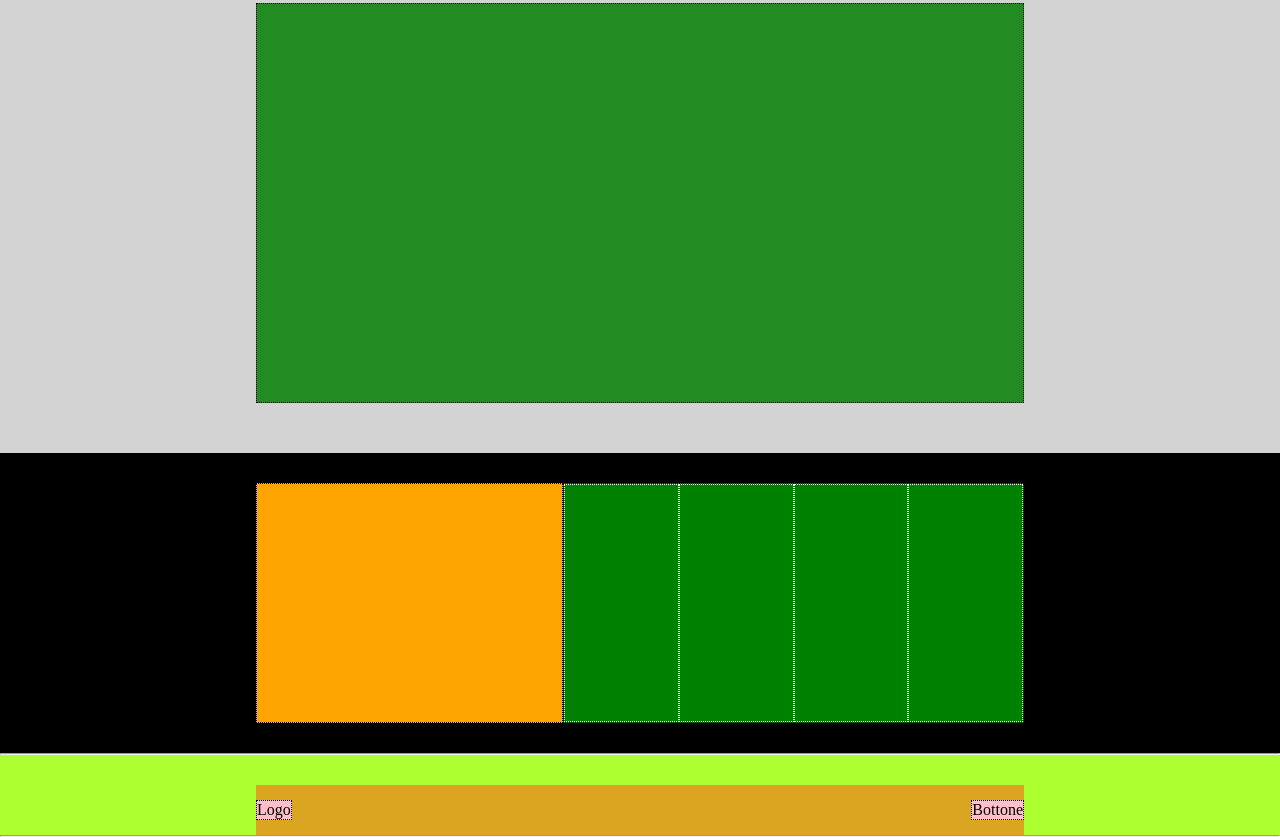
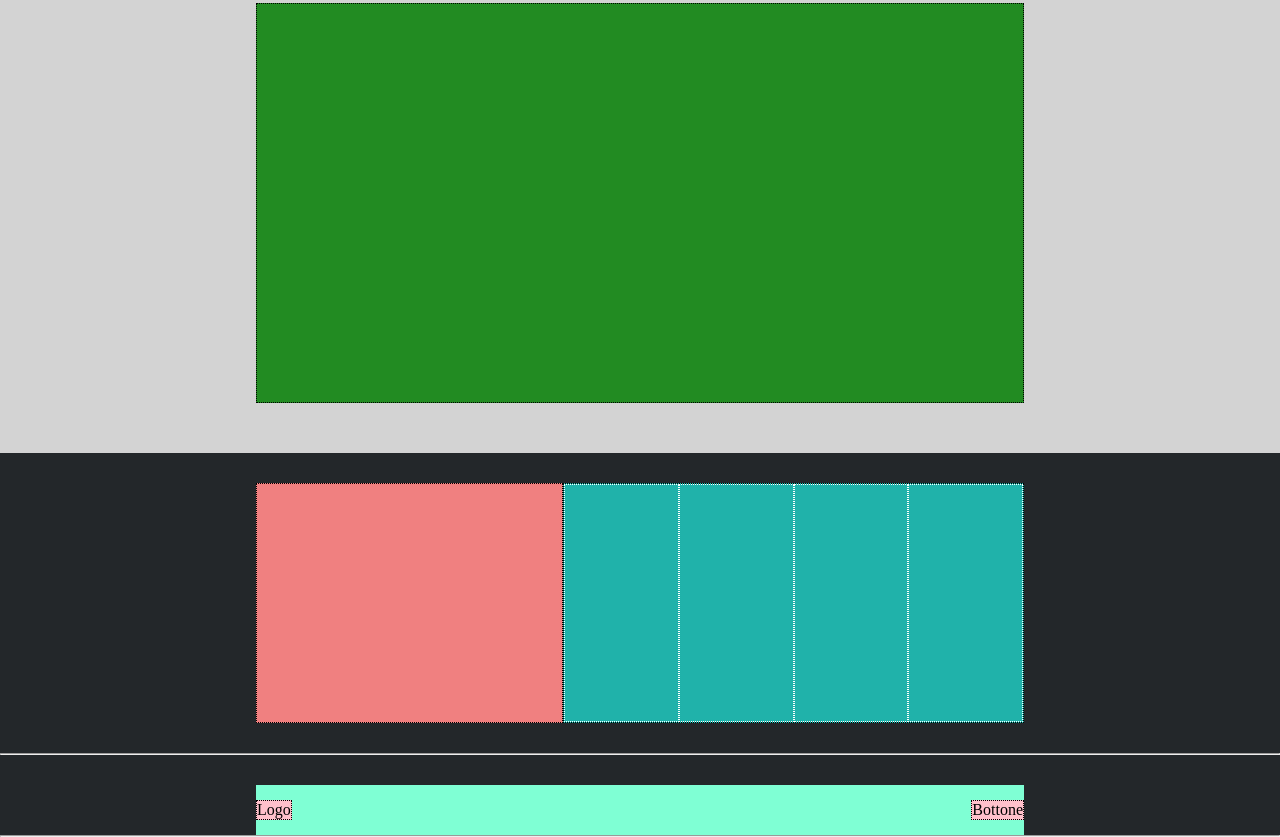
Before and after one commit to fede2796/htmlcss-struttura-discord, a plain HTML site: page index.html in a window 1280 px wide. Shown: the part 1247-2084 px from the top of the page. Drawn offline with Linux system fonts and the light colour scheme.

Commit message:
fine progetto

```diff
--- a/css/index.css
+++ b/css/index.css
@@ -139,7 +139,7 @@ li{
     border: 1px dotted black;
 }
 .four{
-    background-color: black;
+    background-color:#23272a;
     display: flex;
     justify-content: center;
     align-items: center;
@@ -148,13 +148,13 @@ li{
 }
 .first-column{
     border: 1px dotted black;
-    background-color: orange;
+    background-color: #f08080;
     height: 100%;
     width: 40%;
 }
 .second-column{
     border: 1px dotted black;
-    background-color: green;
+    background-color: #20b2aa;
     height: 100%;
     width: 60%;
     display: flex;
@@ -173,13 +173,13 @@ hr{
 
 /*FOOTER*/
 footer{
-    background-color: greenyellow;
+    background-color: #23272a;
     padding-top: 30px;
      /* TEST */
      height: 80px;
 }
 .footer-head{
-    background-color: #daa520;
+    background-color: #7fffd4;
     width: 60%;
     margin: auto;
     display: flex;
```
Also changed, not shown: index.html (+1 -0 lines).
